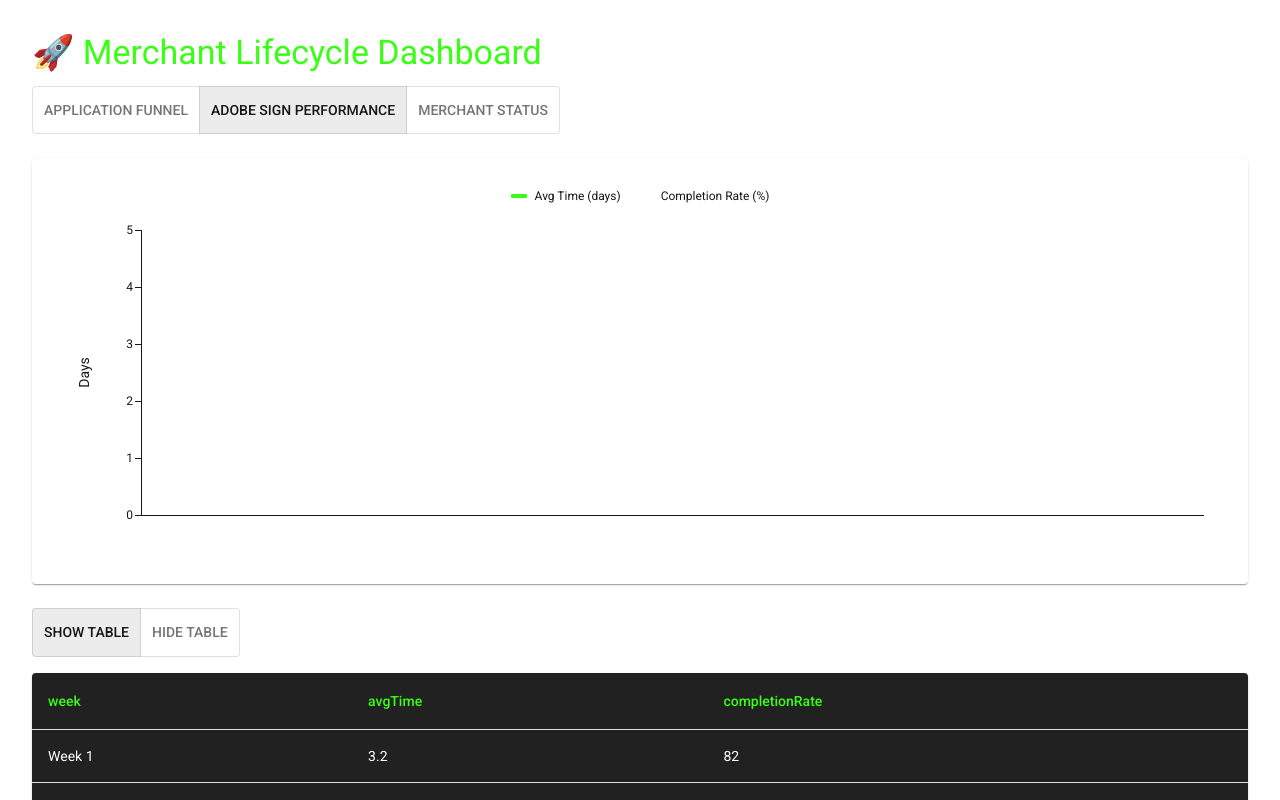
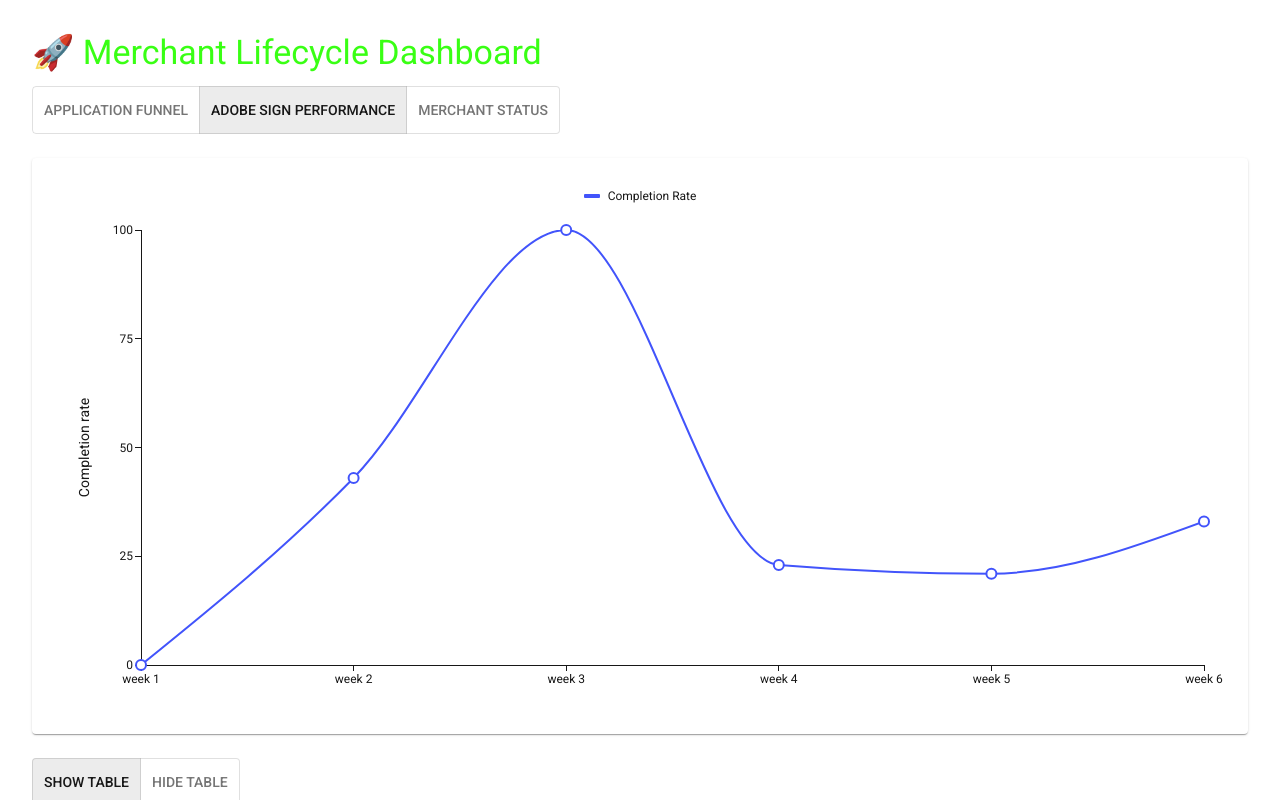
Before and after one commit to Niyaaz-Majiet/APB_Template, a Next.js app: page /complex in a window 1280 px wide. Both pictures are taken after a click on the button "ADOBE SIGN PERFORMANCE". Shown: the top 800 px of the page. Built offline with nearby package versions, Linux system fonts and the light colour scheme; what @mui/material-nextjs, @mui/x-license would draw is missing.

Commit message:
Updated '/complex' route

```diff
--- a/public/data.json
+++ b/public/data.json
@@ -18,11 +18,11 @@
     { "week": "Week 8", "avgTime": 2.6, "completionRate": 92 }
   ],
   "merchantStatus": [
-    { "merchants": "Jan", "Active": 600, "Inactive": 150, "Suspended": 50 },
+    { "merchants": "Jan", "Active": 27, "Inactive": 150, "Suspended": 50 },
     { "merchants": "Feb", "Active": 620, "Inactive": 160, "Suspended": 55 },
     { "merchants": "Mar", "Active": 640, "Inactive": 170, "Suspended": 60 },
-    { "merchants": "Apr", "Active": 660, "Inactive": 165, "Suspended": 58 },
-    { "merchants": "May", "Active": 680, "Inactive": 175, "Suspended": 65 },
-    { "merchants": "Jun", "Active": 700, "Inactive": 180, "Suspended": 70 }
+    { "merchants": "Apr", "Active": 4, "Inactive": 165, "Suspended": 58 },
+    { "merchants": "May", "Active": 680, "Inactive": 5, "Suspended": 65 },
+    { "merchants": "Jun", "Active": 20, "Inactive": 180, "Suspended": 70 }
   ]
 }
--- a/src/app/complex/page.tsx
+++ b/src/app/complex/page.tsx
@@ -18,10 +18,18 @@ import {
   FormControl,
   InputLabel,
 } from "@mui/material";
+import {
+  ChartsTooltip,
+  ChartsLegend,
+  ChartsAxisHighlight,
+} from "@mui/x-charts";
 import { BarChart } from "@mui/x-charts/BarChart";
-import { LineChart } from "@mui/x-charts/LineChart";
+import {
+  LineChart,
+  lineElementClasses,
+  LineHighlightPlot,
+} from "@mui/x-charts/LineChart";
 import { PieChart } from "@mui/x-charts/PieChart";
-//import { AreaChart } from "@mui/x-charts/AreaChart";
 import dataSet from "../../../public/data.json"; // 👈 JSON file
 
 export default function Complex() {
@@ -33,12 +41,11 @@ export default function Complex() {
 
   const handleViewChange = (_: any, newView: "funnel" | "sign" | "status") => {
     if (newView) {
-      console.log("Switched view to:", newView);
       setView(newView);
     }
   };
 
-  if (!data) {
+  if (!data || !data.applicationFunnel || !data.signPerformance || !data.merchantStatus) {
     return <div>Loading chart data...</div>;
   }
 
@@ -56,7 +63,7 @@ export default function Complex() {
 
   // Filter function
   const filterByRange = <T extends { merchants?: string }>(
-    dataset: T[]
+    dataset: T[],
   ): T[] => {
     if (monthRange === "all") return dataset;
     const selected = ranges[monthRange];
@@ -81,11 +88,10 @@ export default function Complex() {
           <Select
             value={monthRange}
             onChange={(e) => {
-              console.log("Changed month range:", e.target.value);
               setMonthRange(e.target.value);
             }}
             sx={{
-              color: "white",
+              color: "black",
               ".MuiSvgIcon-root": { color: "#39FF14" },
               ".MuiOutlinedInput-notchedOutline": { borderColor: "#39FF14" },
             }}
@@ -116,7 +122,7 @@ export default function Complex() {
         {view === "funnel" && (
           <BarChart
             dataset={filteredFunnel}
-            xAxis={[{ scaleType: "band", dataKey: "month" }]}
+            xAxis={[{ scaleType: "band", dataKey: "merchants" }]}
             series={[
               { dataKey: "Draft", label: "Draft", color: "grey" },
               {
@@ -124,7 +130,7 @@ export default function Complex() {
                 label: "Awaiting Signature",
                 color: "#39FF14",
               },
-              { dataKey: "NPI Review", label: "NPI Review", color: "white" },
+              { dataKey: "NPI Review", label: "NPI Review", color: "red" },
               { dataKey: "Active", label: "Active", color: "#00bfff" },
             ]}
             height={350}
@@ -134,28 +140,34 @@ export default function Complex() {
 
         {view === "sign" && (
           <LineChart
-            dataset={signPerformance}
-            xAxis={[{ dataKey: "week" }]}
+            height={500}
             series={[
               {
-                dataKey: "avgTime",
-                label: "Avg Time (days)",
-                color: "#39FF14",
-                yAxisKey: "leftAxis",
+                data: [0, 43, 100, 23, 21, 33],
+                label: "Completion Rate",
               },
+            ]}
+            xAxis={[
               {
-                dataKey: "completionRate",
-                label: "Completion Rate (%)",
-                color: "white",
-                yAxisKey: "rightAxis",
+                scaleType: "point",
+                data: [
+                  "week 1",
+                  "week 2",
+                  "week 3",
+                  "week 4",
+                  "week 5",
+                  "week 6",
+                ],
               },
             ]}
             yAxis={[
-              { id: "leftAxis", label: "Days", min: 0, max: 5 },
-              { id: "rightAxis", label: "%", min: 70, max: 100 },
+              {
+                id: "completionRate",
+                tickInterval: [0, 25, 50, 75, 100],
+                label: "Completion rate",
+              },
             ]}
-            height={350}
-          />
+          ></LineChart>
         )}
 
         {view === "status" && (
@@ -166,7 +178,6 @@ export default function Complex() {
               exclusive
               onChange={(_, newView) => {
                 if (newView) {
-                  console.log("Switched status view to:", newView);
                   setStatusView(newView);
                 }
               }}
@@ -183,7 +194,7 @@ export default function Complex() {
                     data: Object.entries(
                       filteredStatus[filteredStatus.length - 1]
                     )
-                      .filter(([key]) => key !== "month")
+                      .filter(([key]) => key !== "merchants")
                       .map(([status, value], i) => ({
                         id: i,
                         value: value as number,
@@ -200,17 +211,55 @@ export default function Complex() {
                 height={350}
               />
             ) : (
-              <div>Hello</div>
-              //   <AreaChart
-              //     dataset={filteredStatus}
-              //     xAxis={[{ dataKey: "month" }]}
-              //     series={[
-              //       { dataKey: "Active", label: "Active", color: "#39FF14" },
-              //       { dataKey: "Inactive", label: "Inactive", color: "grey" },
-              //       { dataKey: "Suspended", label: "Suspended", color: "red" },
-              //     ]}
-              //     height={350}
-              //   />
+                <LineChart
+                  height={300}
+                  series={[
+                    {
+                      data: filteredStatus.map((d) => d.Active),
+                      label: "Active",
+                      area: true,
+                      stack: "total",
+                      showMark: false,
+                    },
+                    {
+                      data: filteredStatus.map((d) => d.Inactive),
+                      label: "Inactive",
+                      area: true,
+                      stack: "total",
+                      showMark: false,
+                    },
+                    {
+                      data: filteredStatus.map((d) => d.Suspended),
+                      label: "Suspended",
+                      area: true,
+                      stack: "total",
+                      showMark: false,
+                    },
+                  ]}
+                  xAxis={[
+                    {
+                      scaleType: "point",
+                      data: filteredStatus.map((d) => d.merchants),
+                    },
+                  ]}
+                  yAxis={[
+                    {
+                      width: 50,
+                      label: "Number of Merchants",
+                    },
+                  ]}
+                  sx={{
+                    [`& .${lineElementClasses.root}`]: {
+                      display: "none",
+                    },
+                  }}
+                  margin={0}
+                >
+                  <LineHighlightPlot />
+                  <ChartsAxisHighlight x="line" />
+                  <ChartsTooltip trigger="axis" />
+                  <ChartsLegend />
+                </LineChart>
             )}
           </>
         )}
```
